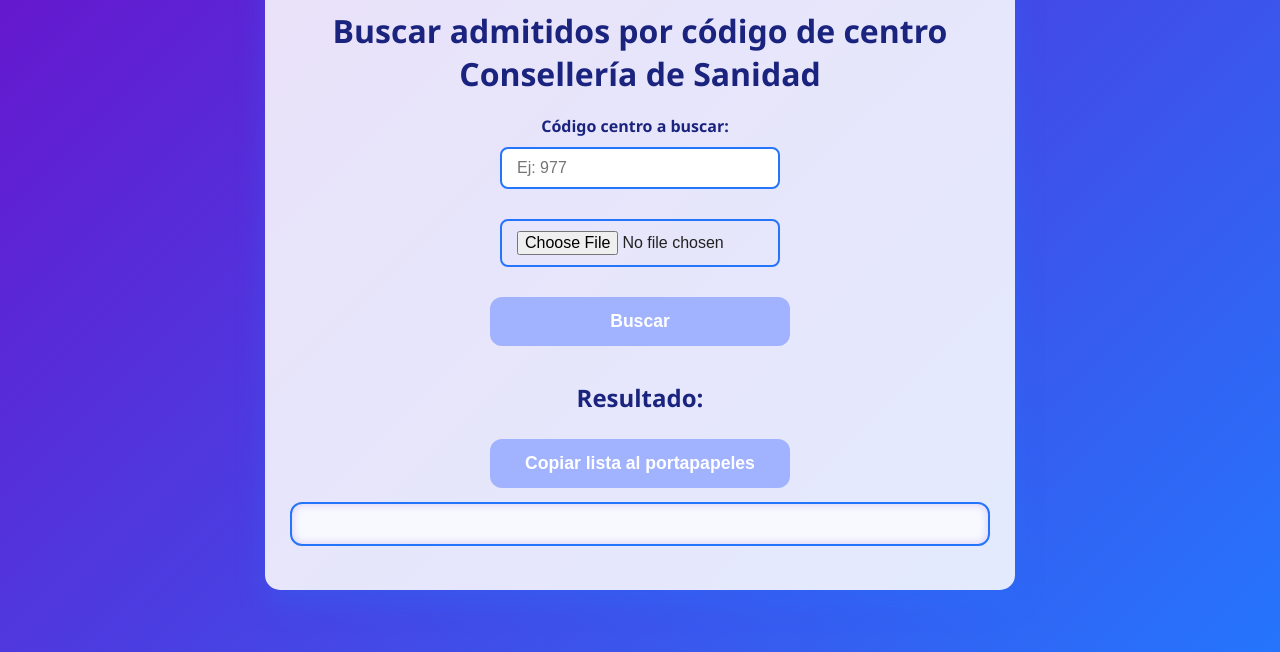
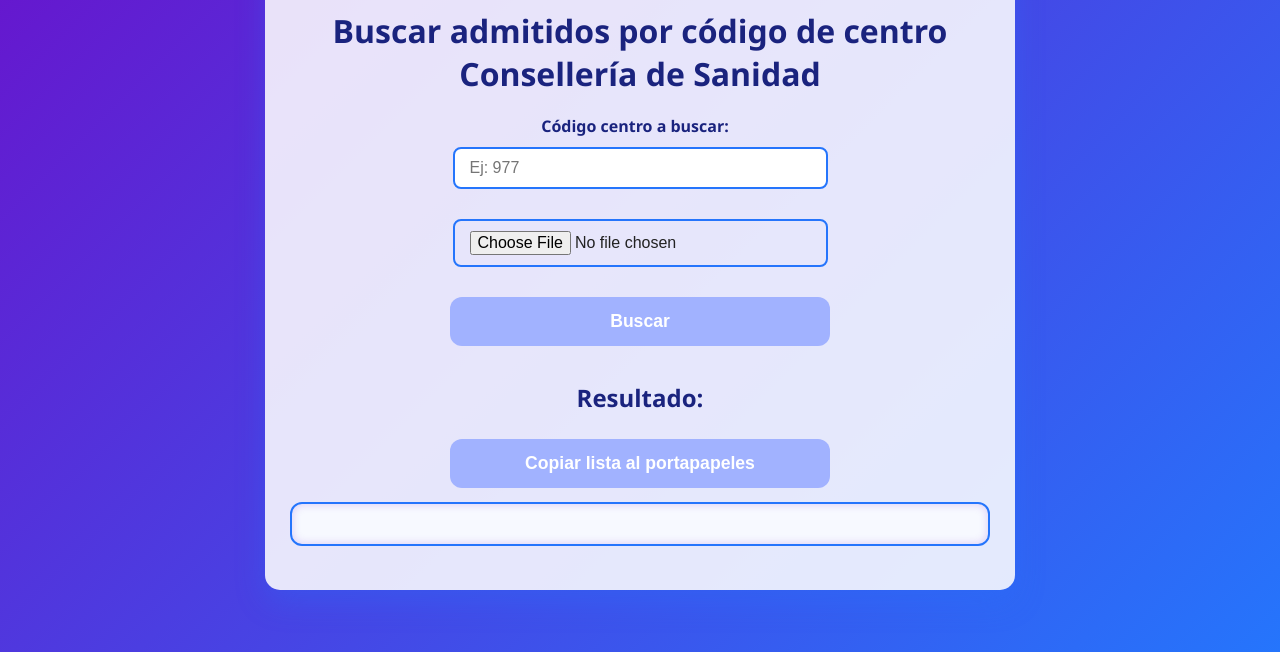
Before and after one commit to hugogilt/buscar-admitidos-sanidad, a plain HTML site: page index.html in a window 1280 px wide. Shown: the part 148-800 px from the top of the page. Drawn offline with Linux system fonts and the light colour scheme.

Commit message:
Cambio estilos

```diff
--- a/index.html
+++ b/index.html
@@ -59,7 +59,7 @@
       transition: border-color 0.3s ease;
       margin: 10px 0 20px 0;
       width: 100%;
-      max-width: 280px;
+      max-width: 375px;
     }
 
     input[type="text"]:focus,
@@ -81,7 +81,7 @@
       transition: background-color 0.3s ease, transform 0.15s ease;
       margin-top: 10px;
       width: 100%;
-      max-width: 300px;
+      max-width: 380px;
     }
 
     button:disabled {
```
